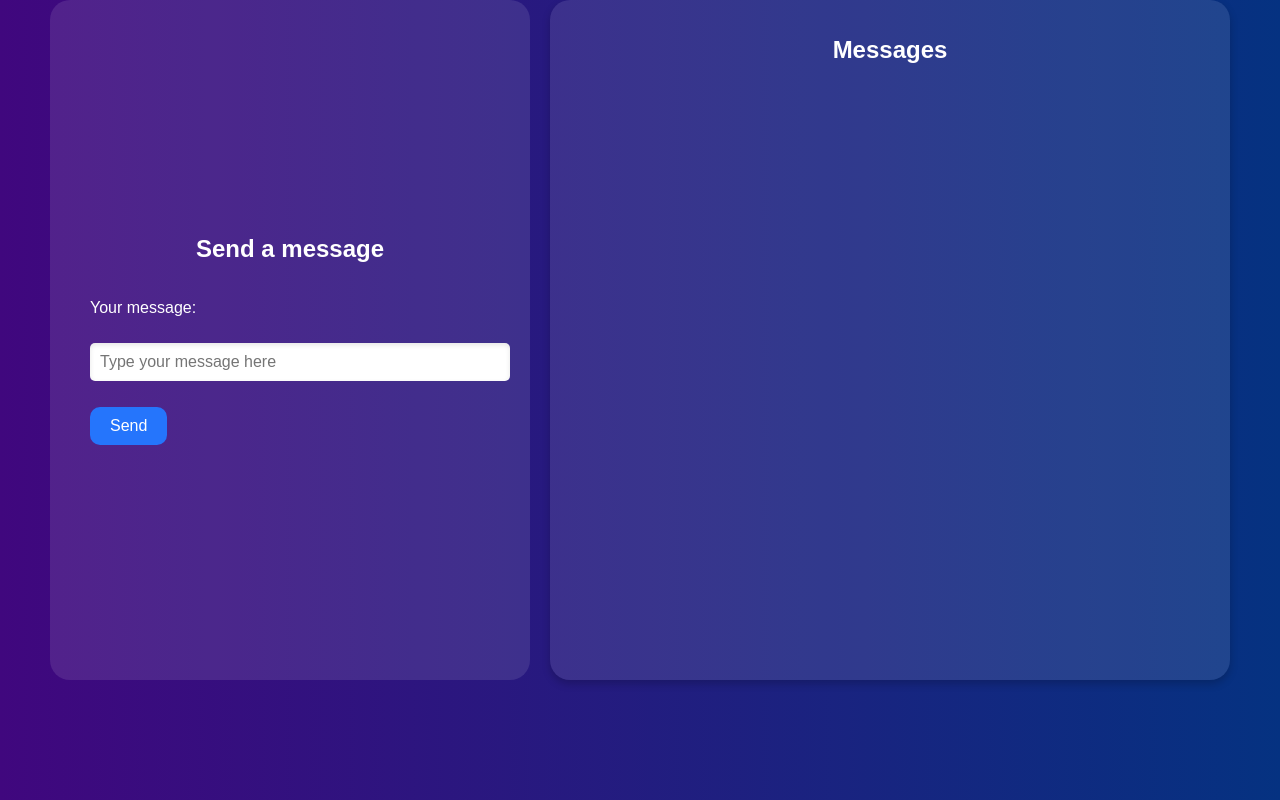
After one commit to plasticgshock/message-manager, a Flask app: template frontend/templates/test.html in a window 1280 px wide. The commit adds this page. Run offline with Flask 3, Linux system fonts and the light colour scheme; the template is opened without the code that fills it, so the values that code supplies are empty.

Commit message:
updated project structure

```diff
--- /dev/null
+++ b/backend/requirements.txt
@@ -0,0 +1,4 @@
+Flask
+psycopg2-binary
+requests
+werkzeug
--- a/docker-compose.yml
+++ b/docker-compose.yml
@@ -21,7 +21,7 @@ services:
     depends_on:
       - db
     volumes:
-      - .gitignore/db_config.ini:/app/dbconfig.ini
+      - /backend/.gitignore/db_config.ini:/app/dbconfig.ini
     ports:
       - "5002:5002"
 
@@ -34,7 +34,7 @@ services:
     depends_on:
       - back
     volumes:
-      - ./templates:/app/templates
+      - ./frontend/templates:/app/templates
     ports:
       - "5000:5000"
 
--- a/main.py
+++ b/frontend/front.py
@@ -7,7 +7,7 @@ BACKEND_URL = 'http://backend:5002' # имя контейнера в докер
 
 def write_to_db(content, user_ip, user_agent):
     headers = {'Content-Type': 'application/json'}
-    SERVER_URL = f'{BACKEND_URL}/api-access/writemessage'
+    SERVER_URL = f'{BACKEND_URL}/api/v1/postMessage'
     # Create the request payload
     payload = json.dumps({'data':content, 'ip':user_ip, 'agent': user_agent})
 
@@ -47,7 +47,7 @@ def send():
 
 @app.route('/messages')
 def test():
-    SERVER_URL = f'{BACKEND_URL}/api-access/getmessages'
+    SERVER_URL = f'{BACKEND_URL}/api/v1/getMessages'
     response = requests.get(SERVER_URL)
     if response.status_code == 200:
         data = response.json()
--- /dev/null
+++ b/frontend/requirements.txt
@@ -0,0 +1,4 @@
+Flask
+psycopg2-binary
+requests
+werkzeug
--- /dev/null
+++ b/frontend/templates/test.html
@@ -0,0 +1,143 @@
+<!DOCTYPE html>
+<html lang="en">
+<head>
+    <meta charset="UTF-8">
+    <meta name="viewport" content="width=device-width, initial-scale=1.0">
+    <title>Messages</title>
+    <style>
+        body {
+            font-family: Arial, sans-serif;
+            background: linear-gradient(to right, #40077e, #053281);
+            color: #ffffff;
+            margin: 0;
+            padding: 0;
+            display: flex;
+            justify-content: center;
+            align-items: flex-start;
+            height: 100vh;
+            flex-direction: row;
+            gap: 20px;
+        }
+        .container {
+            background: rgba(255, 255, 255, 0.1);
+            padding: 20px 40px;
+            border-radius: 20px;
+            box-shadow: 0 4px 8px rgba(0, 0, 0, 0.2);
+            text-align: left;
+            width: 50%;
+            max-width: 600px;
+            height: 80vh;
+            overflow-y: auto;
+        }
+        h1 {
+            font-size: 24px;
+            margin-bottom: 20px;
+            text-align: center;
+        }
+        .message-item {
+            display: flex;
+            align-items: flex-start;
+            background-color: rgba(255, 255, 255, 0.2);
+            margin: 10px 0;
+            padding: 15px;
+            border-radius: 10px;
+            box-shadow: inset 0 2px 5px rgba(0, 0, 0, 0.1);
+            width: 100%;
+        }
+        .message-key {
+            width: 40px;
+            background-color: #2575fc;
+            color: #ffffff;
+            font-weight: bold;
+            padding: 10px;
+            border-radius: 8px;
+            margin-right: 15px;
+            text-align: center;
+        }
+        .message-content {
+            flex-grow: 1;
+        }
+        .message-text {
+            font-size: 16px;
+            color: #e0e0e0;
+        }
+        .message-time {
+            font-size: 12px;
+            color: #a9a9a9;
+            margin-top: 8px;
+        }
+        .message-item:hover {
+            background-color: rgba(255, 255, 255, 0.3);
+            transition: background-color 0.3s ease;
+        }
+        .message-form {
+            background: rgba(255, 255, 255, 0.1);
+            padding: 20px 40px;
+            border-radius: 20px;
+            width: 40%;
+            max-width: 400px;
+            height: 80vh;
+            overflow-y: auto;
+            display: flex;
+            flex-direction: column;
+            justify-content: center;
+        }
+        input[type="text"] {
+            width: 100%;
+            padding: 10px;
+            margin: 10px 0;
+            border: none;
+            border-radius: 5px;
+            box-shadow: inset 0 2px 5px rgba(0, 0, 0, 0.1);
+            font-size: 16px;
+        }
+        input[type="submit"] {
+            background: #2575fc;
+            color: #ffffff;
+            border: none;
+            padding: 10px 20px;
+            border-radius: 10px;
+            font-size: 16px;
+            cursor: pointer;
+            transition: background 0.3s, border-radius 0.5s;
+        }
+        input[type="submit"]:hover {
+            background: #1a5fb4;
+            border-radius: 20px;
+        }
+    </style>
+    <script>
+        // Set a time interval to auto-refresh the page (every 10 seconds)
+        setInterval(function() {
+            location.reload();
+        }, 10000); // 10000 milliseconds = 10 seconds
+    </script>
+</head>
+<body>
+    <!-- Left side: Message Sending Form -->
+    <div class="message-form">
+        <h1>Send a message</h1>
+        <form action="#" method="post">
+            <p>Your message:</p>
+            <p><input type="text" name="ms" placeholder="Type your message here"></p>
+            <p><input type="submit" value="Send"></p>
+        </form>
+    </div>
+
+    <!-- Right side: Display Messages -->
+    <div class="container">
+        <h1>Messages</h1>
+
+        <!-- Display the existing messages -->
+        {% for key, message in messages.items() %}
+            <div class="message-item">
+                <div class="message-key">{{ key }}</div>
+                <div class="message-content">
+                    <div class="message-text">{{ message[0] }}</div>
+                    <div class="message-time">{{ message[1] }}</div>
+                </div>
+            </div>
+        {% endfor %}
+    </div>
+</body>
+</html>
--- a/requirements.txt
+++ /dev/null
@@ -1,3 +0,0 @@
-Flask==2.1.1
-psycopg2-binary==2.9.9
-requests==2.22.0
```
Also changed, not shown: backend/back.py (renamed from dbcrud.py, +8 -2 lines), frontend/templates/sendmessage.html (renamed from templates/login.html, +26 -4 lines), templates/sendmessage.html (deleted, +0 -69 lines), backend/.gitignore/db_config.ini (added), frontend/templates/base.html (renamed from templates/base.html), frontend/templates/displaymessages.html (renamed from templates/displaymessages.html), frontend/templates/index.html (renamed from templates/index.html), test.py (added), 2 other files.
